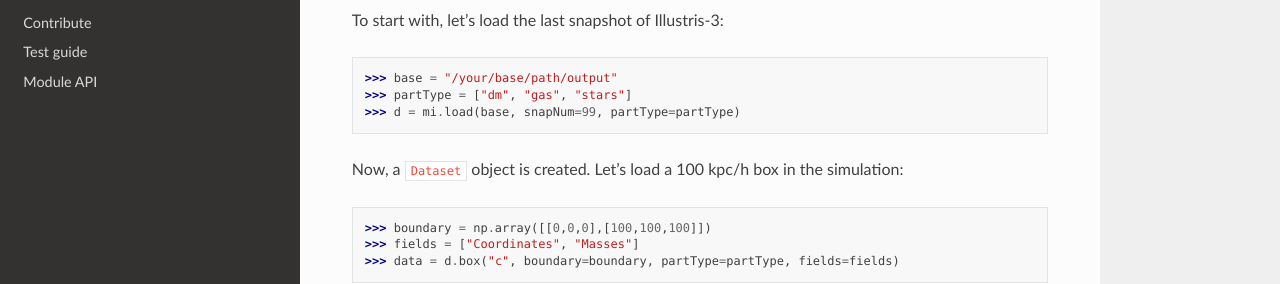
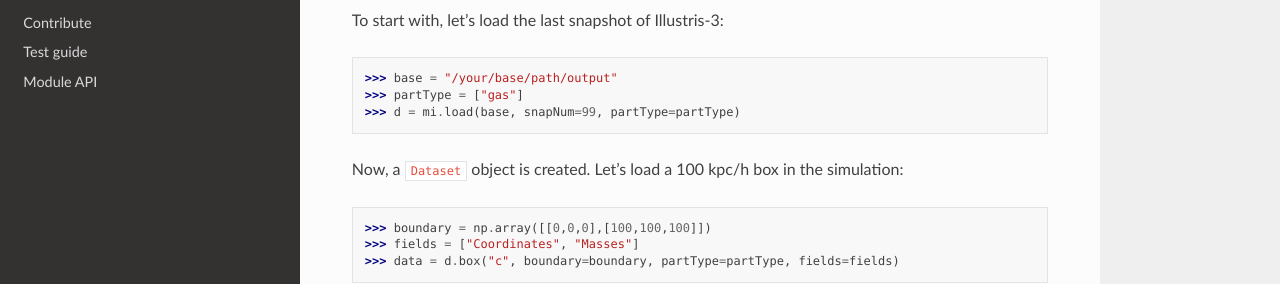
Before and after one commit to EnthalpyBill/oct_illustris, a Sphinx documentation site: the page built from docs/source/get_started.md, in a window 1280 px wide and 900 px high, scrolled down 685 px. Shown: the part 279-563 px from the top of the window. Built offline with Sphinx 7.4.7 and the Read the Docs theme 2.0.0, drawn with Linux system fonts in a browser that asks for light colours.

Commit message:
Fixed an incorrect description

````diff
--- a/docs/source/get_started.md
+++ b/docs/source/get_started.md
@@ -34,7 +34,7 @@ To use the package, just import it as
 To start with, let's load the last snapshot of Illustris-3:
 ```python
 >>> base = "/your/base/path/output"
->>> partType = ["dm", "gas", "stars"]
+>>> partType = ["gas"]
 >>> d = mi.load(base, snapNum=99, partType=partType)
 ```
 Now, a `Dataset` object is created. Let's load a 100 kpc/h box in the simulation:
````
